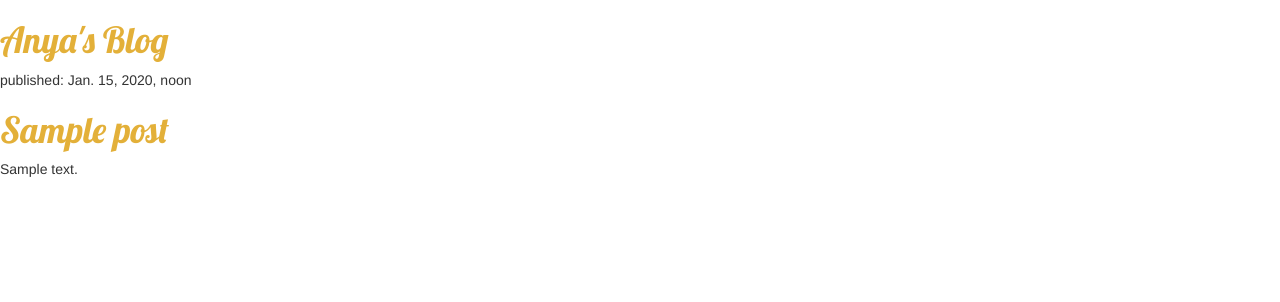
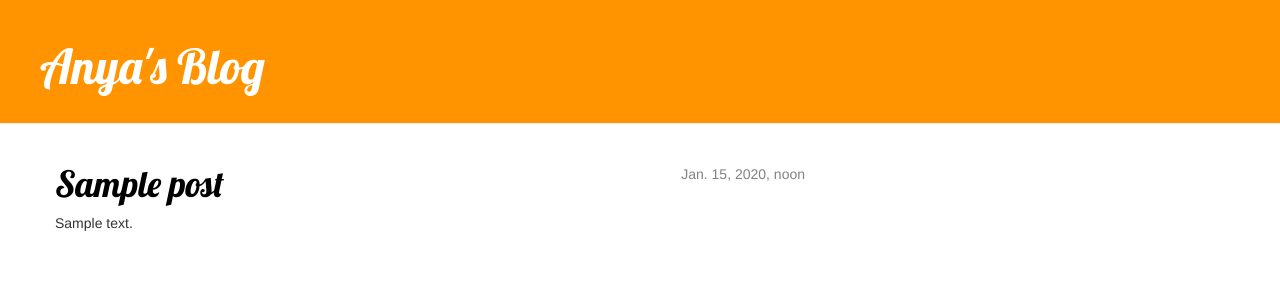
Before and after one commit to snejynka/my-second-blog, a Django app: template blog/templates/blog/post_list.html in a window 1280 px wide. Shown: the top 302 px of the page. Run offline with Django 3.2, Linux system fonts and the light colour scheme; the template is opened without the code that fills it: values that come from a table or form of the project are taken from there, others are empty; tables that the repository leaves empty hold one stand-in row (values such as "Sample post"); some libraries are stand-ins or nearby versions.

Commit message:
Adding new to css

```diff
--- a/blog/static/css/blog.css
+++ b/blog/static/css/blog.css
@@ -1,5 +1,5 @@
 h1 a {
-        color: #E3B039;
+        color: #FF00FB;
         font-family: 'Lobster';
     }
 
@@ -7,3 +7,50 @@ h1 a {
   body {
         padding-left: 15px;
     }
+    .page-header {
+        background-color: #ff9400;
+        margin-top: 0;
+        padding: 20px 20px 20px 40px;
+    }
+
+    .page-header h1, .page-header h1 a, .page-header h1 a:visited, .page-header h1 a:active {
+        color: #ffffff;
+        font-size: 36pt;
+        text-decoration: none;
+    }
+
+    .content {
+        margin-left: 40px;
+    }
+
+    h1, h2, h3, h4 {
+        font-family: 'Lobster', cursive;
+    }
+
+    .date {
+        float: right;
+        color: #828282;
+    }
+
+    .save {
+        float: right;
+    }
+
+    .post-form textarea, .post-form input {
+        width: 100%;
+    }
+
+    .top-menu, .top-menu:hover, .top-menu:visited {
+        color: #ffffff;
+        float: right;
+        font-size: 26pt;
+        margin-right: 20px;
+    }
+
+    .post {
+        margin-bottom: 70px;
+    }
+
+    .post h1 a, .post h1 a:visited {
+        color: #000000;
+    }
--- a/blog/templates/blog/post_list.html
+++ b/blog/templates/blog/post_list.html
@@ -8,16 +8,24 @@
             <link href="https://fonts.googleapis.com/css?family=Lobster&subset=latin,cyrillic" rel="stylesheet" type="text/css">
         </head>
         <body>
-            <div>
+            <div class="page-header">
                 <h1><a href="/">Anya's Blog</a></h1>
             </div>
 
+            <div class="content container">
+            <div class="row">
+            <div class="col-md-8">
                 {% for post in posts %}
-                <div>
-                    <p>published: {{ post.published_date }}</p>
+                    <div class="post">
+                        <div class="date">
+                            {{ post.published_date }}
+                        </div>
                         <h1><a href="">{{ post.title }}</a></h1>
                         <p>{{ post.text|linebreaksbr }}</p>
                     </div>
                 {% endfor %}
+                </div>
+            </div>
+        </div>
     </body>
 </html>
```
Also changed, not shown: blog/templates/blog/Новый текстовый документ.txt (+24 -13 lines). Lines whose indentation alone changed are shown as unchanged.
